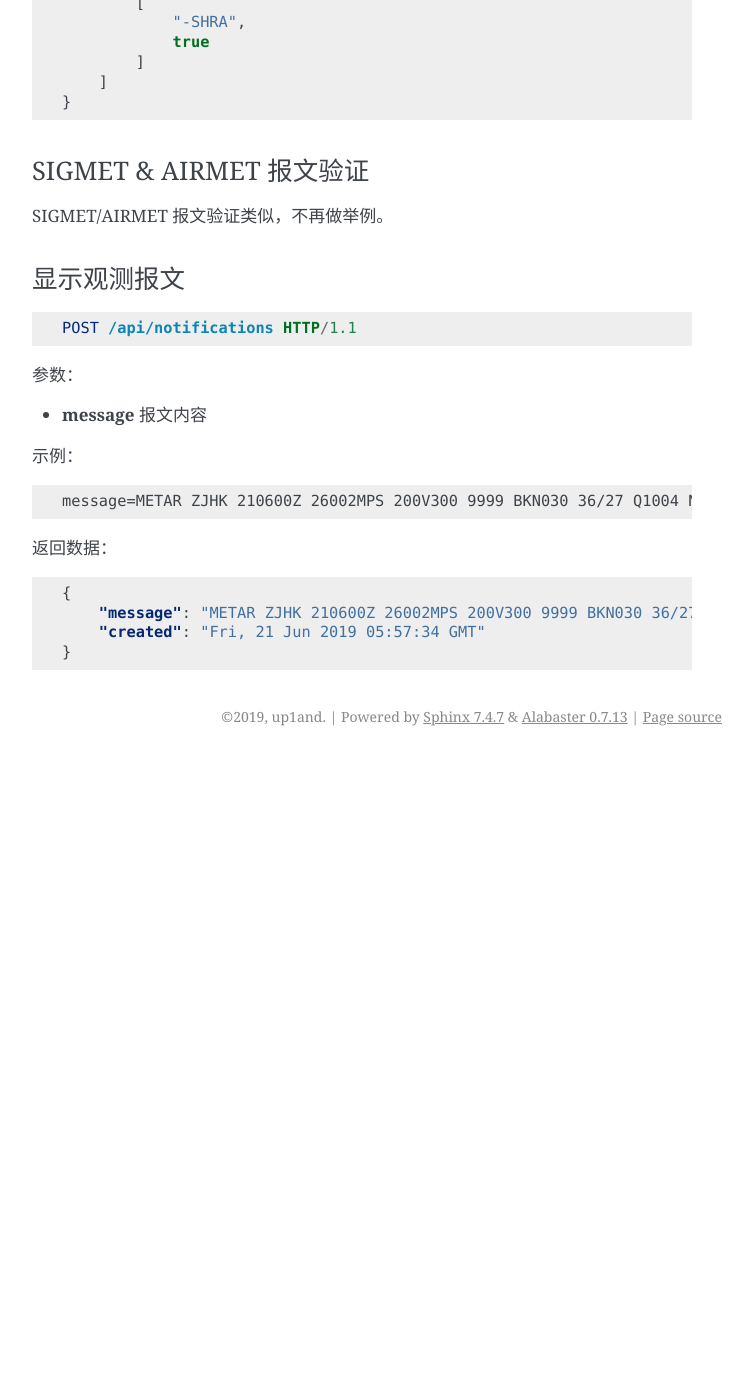
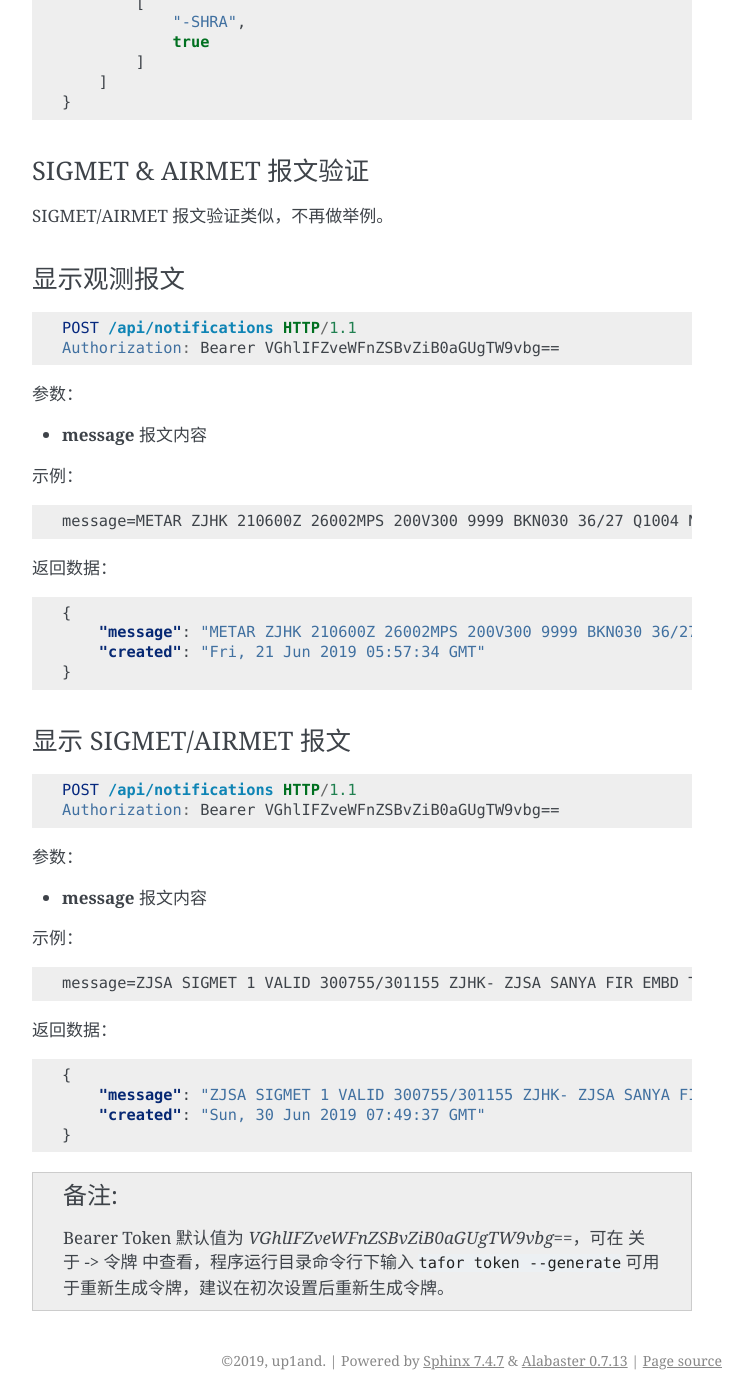
Before and after one commit to MohamedElfeky/tafor, a Sphinx documentation site: the page built from docs/interface.rst, in a window 1280 px wide and 1400 px high, scrolled down 5120 px. Shown: the whole window, without its empty margins (388-1141 px from the left). Built offline with Sphinx 7.4.7, drawn with Linux system fonts in a browser that asks for light colours; before the commit the page ends 5876 px from its top, so only the background shows below that; some of the changed text lies outside the part shown.

Commit message:
add authorization for notification endpoint

```diff
--- a/docs/interface.rst
+++ b/docs/interface.rst
@@ -101,7 +101,7 @@
 
 - **mobile** 所要呼叫的手机号
 
-.. note:: 认证 token 需要电话服务网站注册账号后生成，可以在设置 -> 电话服务中更改相关设置。
+.. note:: 认证 token 需要电话服务网站注册账号后生成，可以在 设置 -> 电话服务 中更改相关设置。
 
 响应
 ----------
@@ -264,6 +264,7 @@ SIGMET/AIRMET 报文验证类似，不再做举例。
 .. code-block:: http
 
     POST /api/notifications HTTP/1.1
+    Authorization: Bearer VGhlIFZveWFnZSBvZiB0aGUgTW9vbg==
 
 参数：
 
@@ -283,3 +284,34 @@ SIGMET/AIRMET 报文验证类似，不再做举例。
         "message": "METAR ZJHK 210600Z 26002MPS 200V300 9999 BKN030 36/27 Q1004 NOSIG=",
         "created": "Fri, 21 Jun 2019 05:57:34 GMT"
     }
+
+
+显示 SIGMET/AIRMET 报文
+^^^^^^^^^^^^^^^^^^^^^^^^^^
+
+.. code-block:: http
+
+    POST /api/notifications HTTP/1.1
+    Authorization: Bearer VGhlIFZveWFnZSBvZiB0aGUgTW9vbg==
+
+参数：
+
+- **message** 报文内容
+
+示例：
+
+.. code-block:: text
+
+    message=ZJSA SIGMET 1 VALID 300755/301155 ZJHK- ZJSA SANYA FIR EMBD TS OBS AT 0115Z WI N1906 E11150 - N1731 E10815 - N1904 E10702 - N2030 E10802 - N2030 E11130 - N1930 E11130 - N1906 E11150 TOP FL300 MOV N 20KMH NC=
+
+返回数据：
+
+.. code-block:: json
+
+    {
+        "message": "ZJSA SIGMET 1 VALID 300755/301155 ZJHK- ZJSA SANYA FIR EMBD TS OBS AT 0115Z WI N1906 E11150 - N1731 E10815 - N1904 E10702 - N2030 E10802 - N2030 E11130 - N1930 E11130 - N1906 E11150 TOP FL300 MOV N 20KMH NC=",
+        "created": "Sun, 30 Jun 2019 07:49:37 GMT"
+    }
+
+
+.. note:: Bearer Token 默认值为 `VGhlIFZveWFnZSBvZiB0aGUgTW9vbg==`，可在 关于 -> 令牌 中查看，程序运行目录命令行下输入 ``tafor token --generate`` 可用于重新生成令牌，建议在初次设置后重新生成令牌。
--- a/docs/intro.rst
+++ b/docs/intro.rst
@@ -30,8 +30,8 @@ Tafor 采取便携的安装方式，可以放置在任意目录下，结构如
         |-- zh_CN.qm
     |-- sounds
         |-- alarm.wav
-        |-- metar.wav
         |-- notification.wav
+        |-- notification-incoming.wav
         |-- ring.wav
         |-- sigmet.wav
         |-- trend.wav
```
